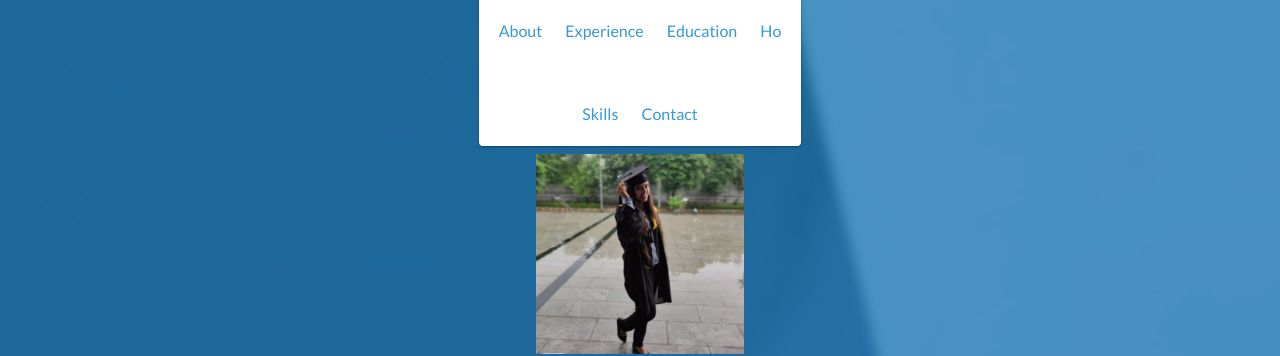
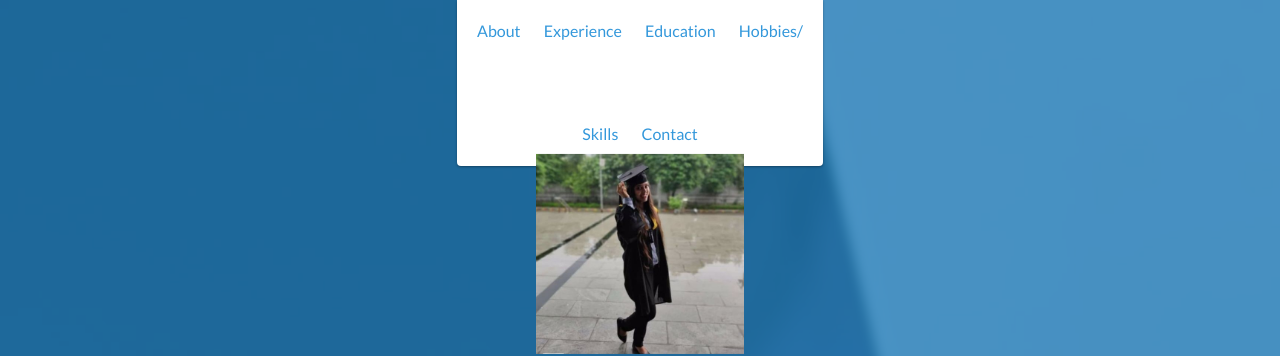
Before and after one commit to CAAditiMaheshwari/CAAditiMaheshwari.github.io, a website: page index.html in a window 1280 px wide. Shown: the top 356 px of the page. Drawn offline with nearby package versions, Linux system fonts and the light colour scheme.

Commit message:
Update index.html

```diff
--- a/index.html
+++ b/index.html
@@ -38,7 +38,7 @@
                 <a href="#education">Education</a>
             </li>
             <li>
-                <a href="#projects">Ho<bbies/a>
+                <a href="#projects">Hobbies/<a>
             </li>
             <li>
                 <a href="#skills">Skills</a>
```
